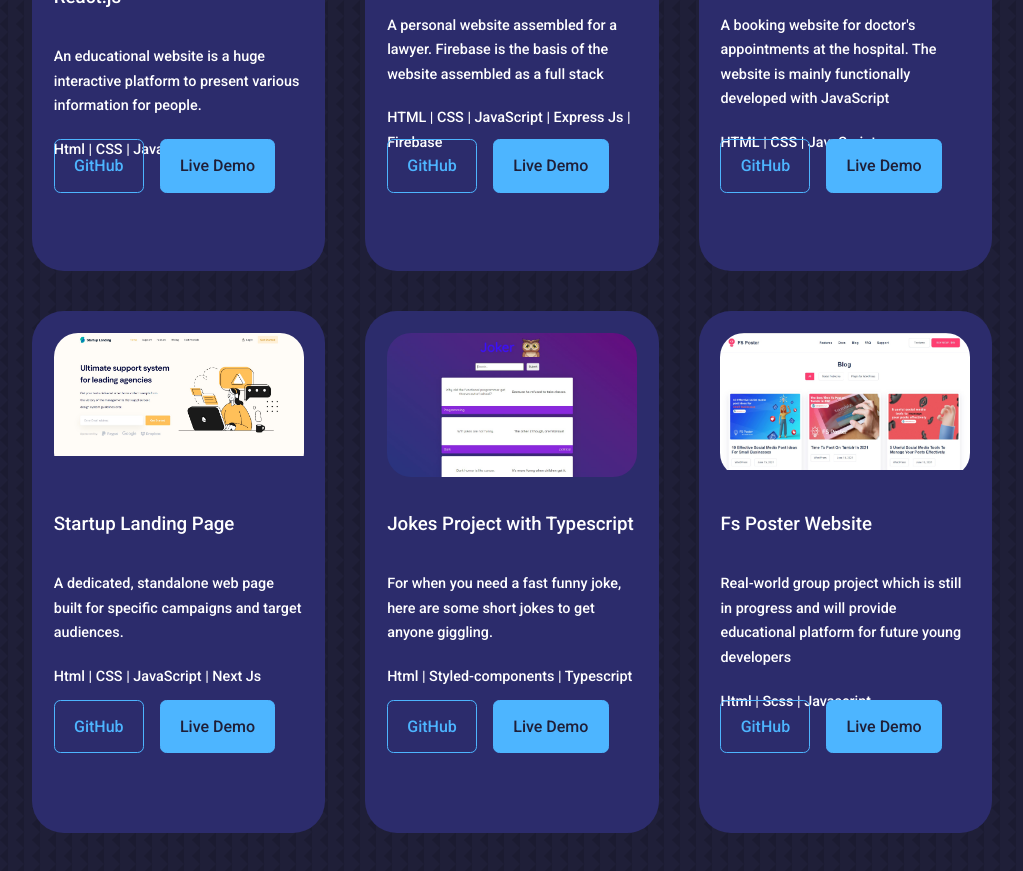
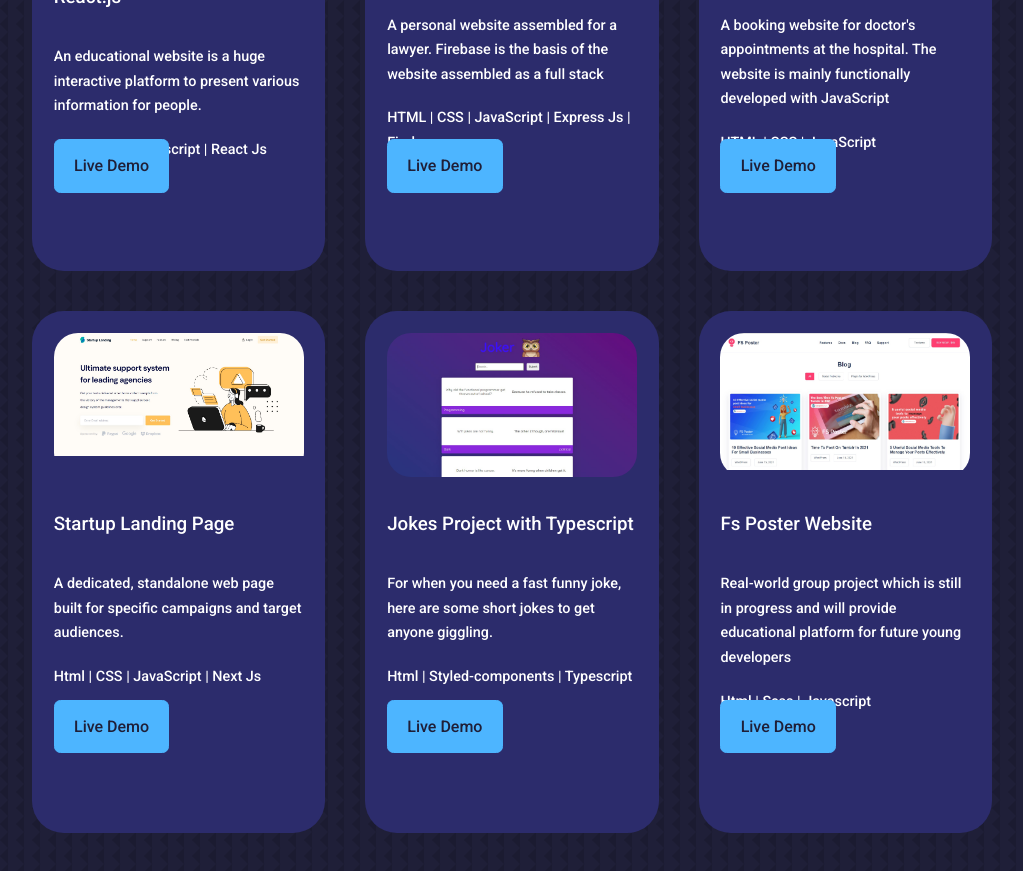
Before and after one commit to perez0907/daniel-portfolio, a React (Create React App) app: page / in a window 1280 px wide. Shown: the part 2480-3351 px from the top of the page, without its empty margins (128-1151 px from the left). Built offline with nearby package versions, Linux system fonts and the light colour scheme.

Commit message:
changed portfolio.

```diff
--- a/src/components/portfolio/Portfolio.jsx
+++ b/src/components/portfolio/Portfolio.jsx
@@ -19,7 +19,7 @@ const Portfolio = () => {
         "An educational website is a huge interactive platform to present various information for people.",
       technologies: "Html | CSS | Javascript | React Js",
       link: "https://educational-website-reactjs.netlify.app/",
-      github: "https://github.com/Rasif-Taghizada/Educational-Website-ReactJs",
+      // github: "https://github.com/Rasif-Taghizada/Educational-Website-ReactJs",
     },
     {
       id: 2,
@@ -29,7 +29,7 @@ const Portfolio = () => {
         "A personal website assembled for a lawyer. Firebase is the basis of the website assembled as a full stack",
       technologies: "HTML | CSS | JavaScript | Express Js | Firebase",
       link: "https://fh-huquq-com.vercel.app/",
-      github: "https://github.com/Rasif-Taghizada/fh-huquq.com",
+      // github: "https://github.com/Rasif-Taghizada/fh-huquq.com",
     },
     {
       id: 3,
@@ -38,7 +38,7 @@ const Portfolio = () => {
       description: "A booking website for doctor's appointments at the hospital. The website is mainly functionally developed with JavaScript",
       technologies: "HTML | CSS | JavaScript",
       link: "https://fs-code-task-two.vercel.app/",
-      github: "https://github.com/Rasif-Taghizada/FS-Code-Task",
+      // github: "https://github.com/Rasif-Taghizada/FS-Code-Task",
     },
     {
       id: 4,
@@ -48,7 +48,7 @@ const Portfolio = () => {
         "A dedicated, standalone web page built for specific campaigns and target audiences.",
       technologies: "Html | CSS | JavaScript | Next Js",
       link: "https://alpha-agency-project.vercel.app/",
-      github: "https://github.com/Rasif-Taghizada/Alpha-Agency-Project",
+      // github: "https://github.com/Rasif-Taghizada/Alpha-Agency-Project",
     },
     {
       id: 5,
@@ -58,7 +58,7 @@ const Portfolio = () => {
         "For when you need a fast funny joke, here are some short jokes to get anyone giggling.",
       technologies: "Html | Styled-components | Typescript",
       link: "https://jokes-project.vercel.app/",
-      github: "https://github.com/Rasif-Taghizada/Joke-App",
+      // github: "https://github.com/Rasif-Taghizada/Joke-App",
     },
     {
       id: 6,
@@ -68,7 +68,7 @@ const Portfolio = () => {
         "Real-world group project which is still in progress and will provide educational platform for future young developers",
       technologies: "Html | Scss | Javascript",
       link: "https://fs-poster-project.vercel.app/",
-      github: "https://github.com/Rasif-Taghizada/Fs-Poster-Project",
+      // github: "https://github.com/Rasif-Taghizada/Fs-Poster-Project",
     },
   ];
 
@@ -89,14 +89,14 @@ const Portfolio = () => {
               <p>{pro.technologies}</p>
             </div>
             <div className="portfolio__item-cta">
-              <a
+              {/* <a
                 href={pro.github}
                 target="_blank"
                 className="btn"
                 rel="noreferrer"
               >
                 GitHub
-              </a>
+              </a> */}
               <a
                 href={pro.link}
                 target="_blank"
```
